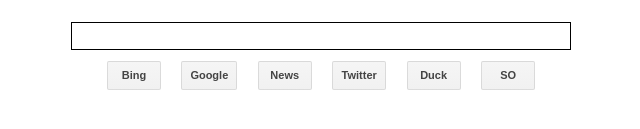
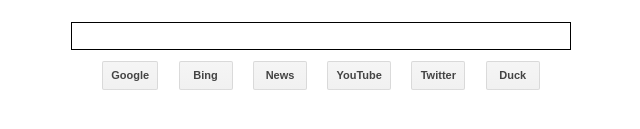
Before and after one commit to vikasraunak/Avenger-Search, a plain HTML site: page index.html in a window 1280 px wide. Shown: the part 221-350 px from the top of the page, 319-959 px from the left. Drawn offline with nearby package versions, Linux system fonts and the light colour scheme.

Commit message:
Added YouTube, Made Google the default

```diff
--- a/index.html
+++ b/index.html
@@ -42,12 +42,12 @@
       <form action="https://www.google.com.com" method="get">
         <input class="input" type="text" name="q" id="field" autofocus>
         <div class="buttons">
-          <input type="submit" class="button" id="x1" name="x1" value="Bing">
-          <input type="submit" class="button" id="x2" name="x2" value="Google">
+          <input type="submit" class="button" id="x1" name="x1" value="Google">
+          <input type="submit" class="button" id="x2" name="x2" value="Bing">
           <input type="submit" class="button" id="x5" name="x5" value="News">
-          <input type="submit" class="button" id="x6" name="x6" value="Twitter">
-          <input type="submit" class="button" id="x3" name="x3" value="Duck">
-          <input type="submit" class="button" id="x4" name="x4" value="SO">
+          <input type="submit" class="button" id="x6" name="x6" value="YouTube">
+          <input type="submit" class="button" id="x3" name="x3" value="Twitter">
+          <input type="submit" class="button" id="x4" name="x4" value="Duck">
 
         </div>
       </form>
@@ -77,10 +77,10 @@ if (x=="News")
  window.location = "https://news.google.com/news?q=" + $(".input").val();
 
 }
-if (x=="SO")
+if (x=="YouTube")
 {
 
- window.location = "http://stackoverflow.com/search?q=" + $(".input").val();
+ window.location = "https://www.youtube.com/results?search_query=" + $(".input").val();
 
 }
 
```
